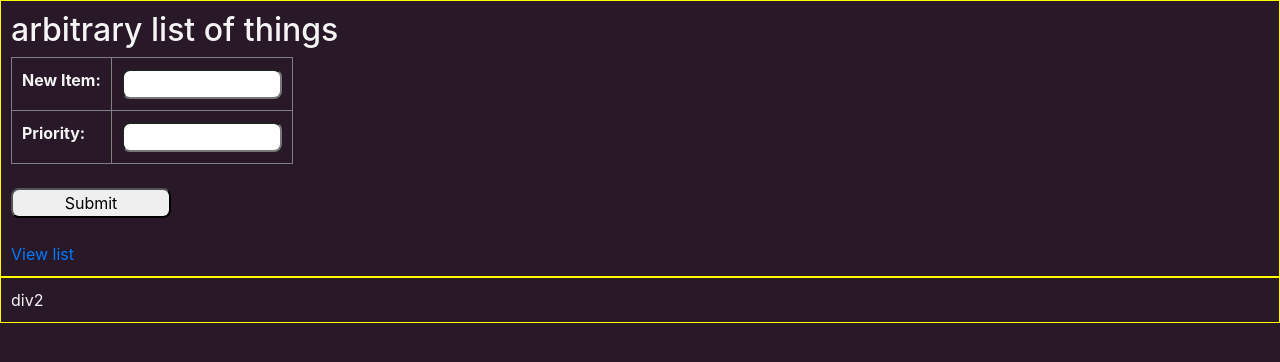
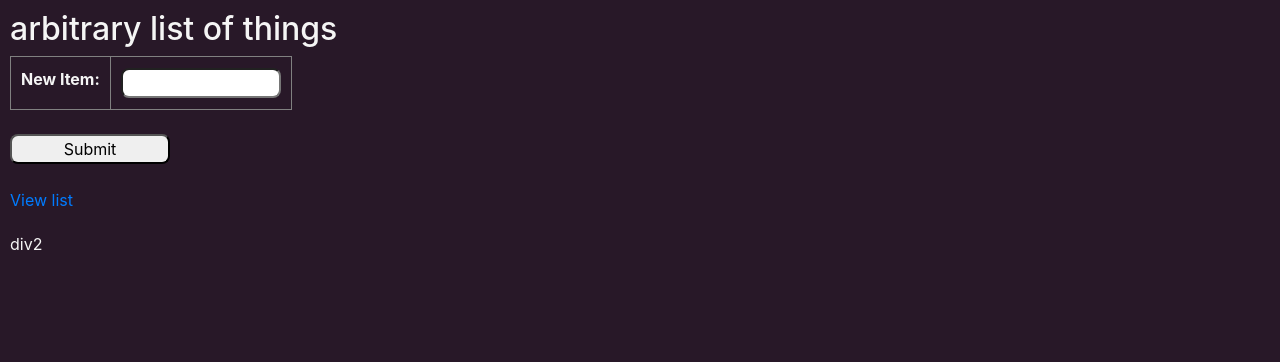
Before and after one commit to phryszlo/cs50, a Django app: page /tasks/add in a window 1280 px wide. Shown: the top 362 px of the page. Run offline with Django 3.2, Linux system fonts and the light colour scheme; some libraries are stand-ins or nearby versions.

Commit message:
removed yellow border. push this shit.

```diff
--- a/lecture3/tasks/static/tasks/styles.css
+++ b/lecture3/tasks/static/tasks/styles.css
@@ -9,8 +9,7 @@ li {
   font-style: oblique;
   font-family: serif;
   color: yellowgreen;
-  list-style-type:  disc;
-
+  list-style-type:  none;
   list-style-position: inside;
   padding-left: 1em;
   border-bottom: 1px solid steelblue;
@@ -28,7 +27,7 @@ a:visited {
 }
 
 div {
-  border: solid 1px yellow;
+  /* border: solid 1px yellow; */
   padding: 10px;
   /* margin: 9px; */
   text-align: left;
--- a/lecture3/tasks/views.py
+++ b/lecture3/tasks/views.py
@@ -6,8 +6,8 @@ from django.shortcuts import render
 # tasks = []
 class NewTaskForm(forms.Form):
   task = forms.CharField(label="New Item")
-  priority = forms.IntegerField(label="Priority", \
-    min_value=1, max_value=5)
+  # priority = forms.IntegerField(label="Priority", \
+  #   min_value=1, max_value=5)
 
 def index(request):
   if "tasks" not in request.session:
```
Also changed, not shown: lecture3/db.sqlite3.
